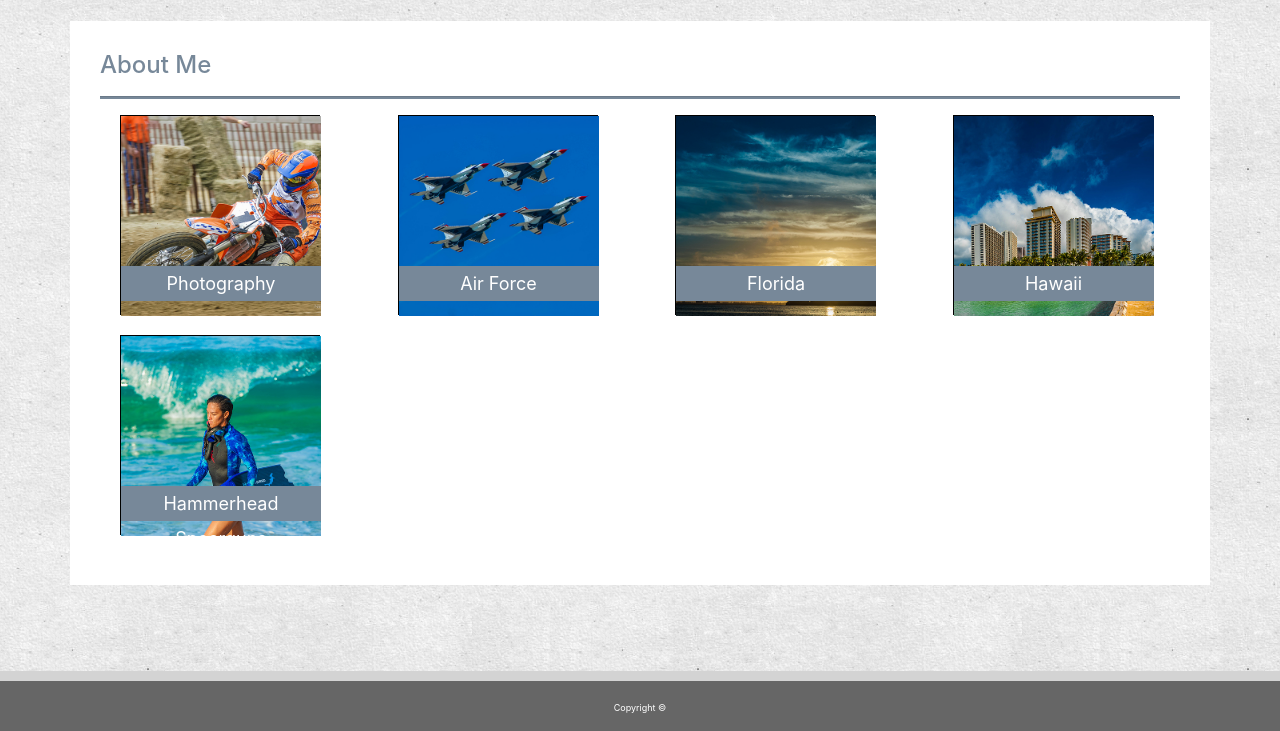
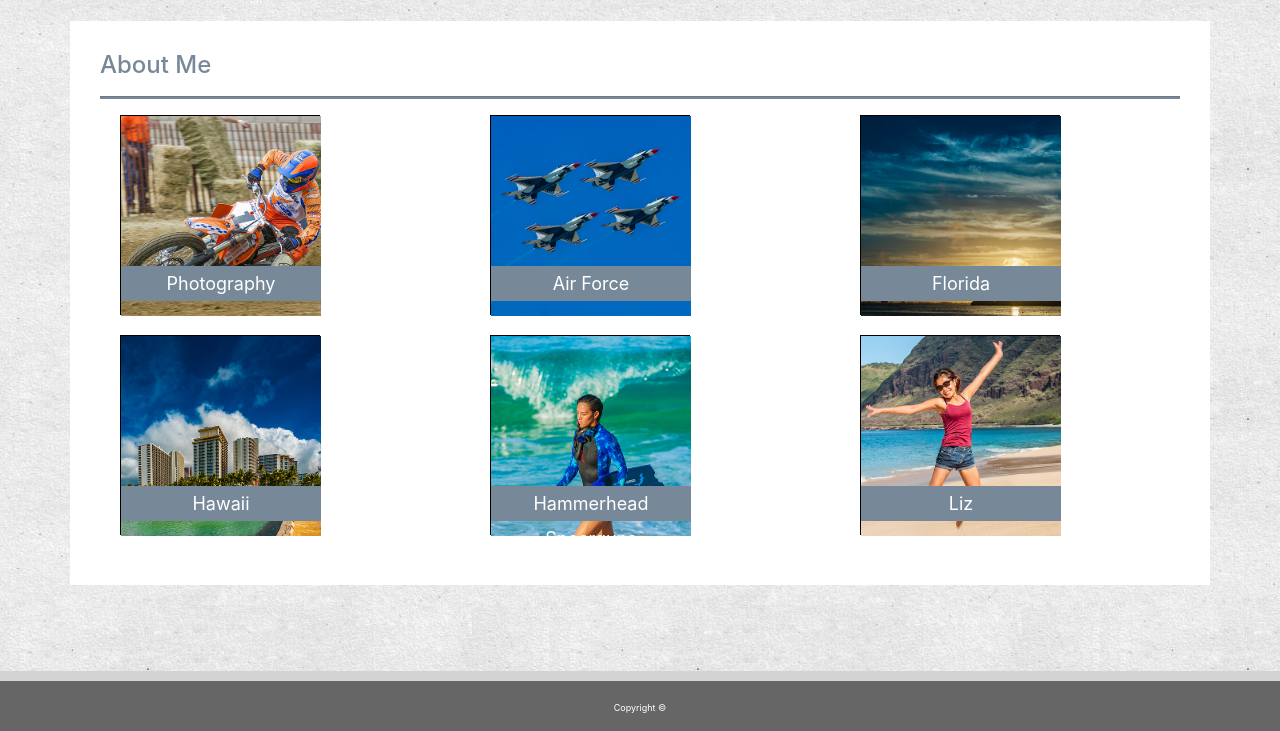
Before and after one commit to chrisneal72/02_Responsive_Portfolio, a plain HTML site: page portfolio.html in a window 1280 px wide. Shown: the part 69-800 px from the top of the page. Drawn offline with nearby package versions, Linux system fonts and the light colour scheme.

Commit message:
menu tweeks and added Liz in portfolio

```diff
--- a/assets/css/styles.css
+++ b/assets/css/styles.css
@@ -1,8 +1,8 @@
-@media screen and (max-width: 600px){
+/* @media screen and (max-width: 600px){
     .header {
         visibility: hidden;
     }
-}
+} */
 
 body {
     background-image: url("../images/bg.jpg");
--- a/portfolio.html
+++ b/portfolio.html
@@ -14,7 +14,7 @@
 <body>
     <header class="header">
         <div class="container">
-            <nav class="navbar navbar-expand-lg navbar-light my-navbartweeks">
+            <nav class="navbar navbar-expand-sm navbar-light my-navbartweeks">
                 <div class="name">Navbar</div>
                 <button class="navbar-toggler" type="button" data-toggle="collapse"
                     data-target="#navbarSupportedContent" aria-controls="navbarSupportedContent" aria-expanded="false"
@@ -46,7 +46,7 @@
         <h1>About Me</h1>
         <hr class="hr">
         <div class="row">
-            <div class="col">
+            <div class="col-sm-6 col-lg-4">
                 <div class="portcontainer">
                     <img src="assets/images/1_8x10.jpg" alt="chris carr flat track" class="portimage">
                     <div class="porttitle">
@@ -54,7 +54,7 @@
                     </div>
                 </div>
             </div>
-            <div class="col">
+            <div class="col-sm-6 col-lg-4">
                 <div class="portcontainer">
                     <img src="assets/images/DSC_1325.jpg" alt="thunderbirds" class="portimage">
                     <div class="porttitle">
@@ -62,7 +62,7 @@
                     </div>
                 </div>
             </div>
-            <div class="col">
+            <div class="col-sm-6 col-lg-4">
                 <div class="portcontainer">
                     <img src="assets/images/DSC_9930.jpg" alt="florida sunset" class="portimage">
                     <div class="porttitle">
@@ -70,7 +70,7 @@
                     </div>
                 </div>
             </div>
-            <div class="col">
+            <div class="col-sm-6 col-lg-4">
                 <div class="portcontainer">
                     <img src="assets/images/landscape_1.jpg" alt="waikiki" class="portimage">
                     <div class="porttitle">
@@ -78,7 +78,7 @@
                     </div>
                 </div>
             </div>
-            <div class="col">
+            <div class="col-sm-6 col-lg-4">
                 <div class="portcontainer">
                     <img src="assets/images/DSC_8145.jpg" alt="hammerhead spearguns" class="portimage">
                     <div class="porttitle">
@@ -86,7 +86,14 @@
                     </div>
                 </div>
             </div>
-            <div class="col"><br></div>
+            <div class="col-sm-6 col-lg-4">
+                <div class="portcontainer">
+                    <img src="assets/images/Liz.jpg" alt="liezl gonzaga neal" class="portimage">
+                    <div class="porttitle">
+                        Liz
+                    </div>
+                </div>
+            </div>
         </div>
     </div>
     <footer>
```
Also changed, not shown: contact.html (+3 -3 lines), index.html (+3 -3 lines), assets/images/Liz.jpg (added).
